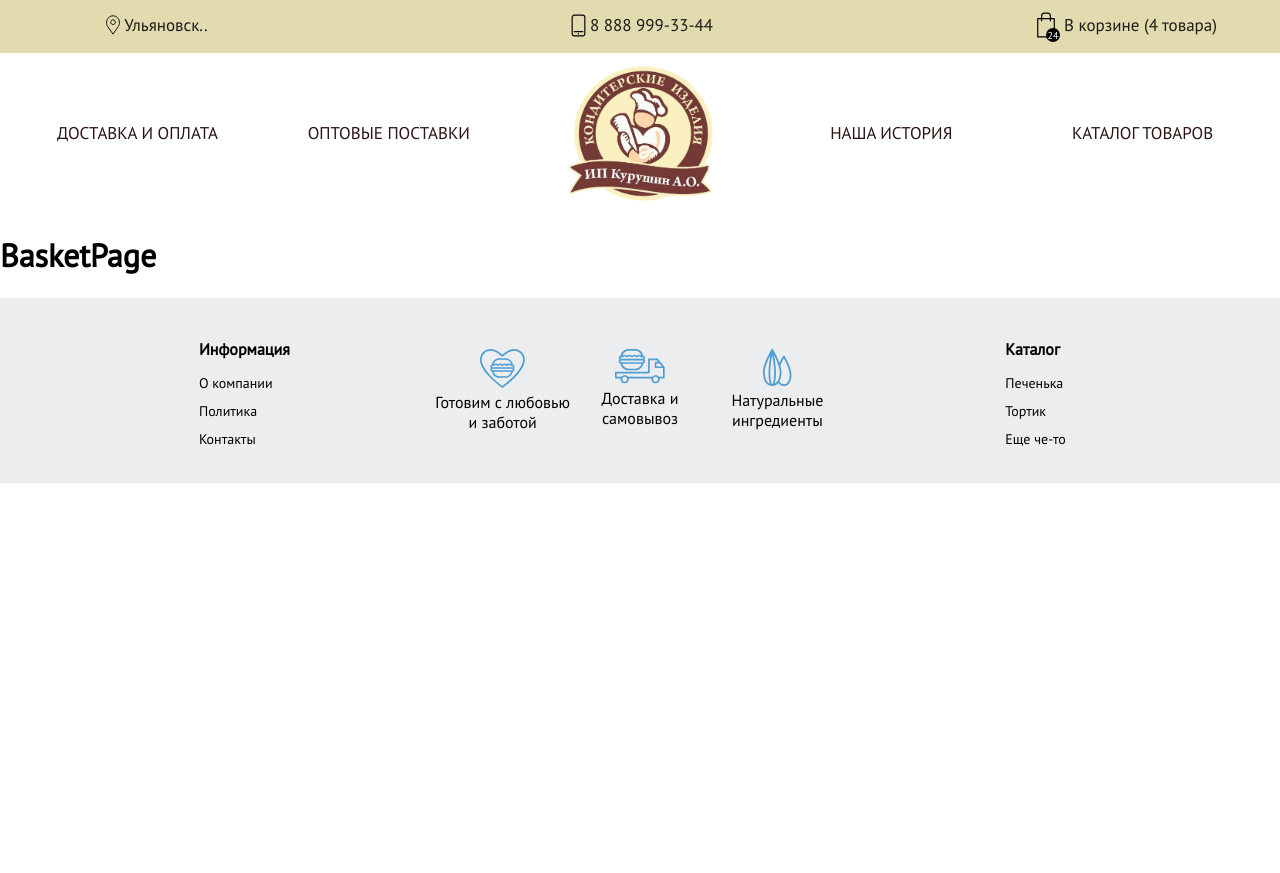
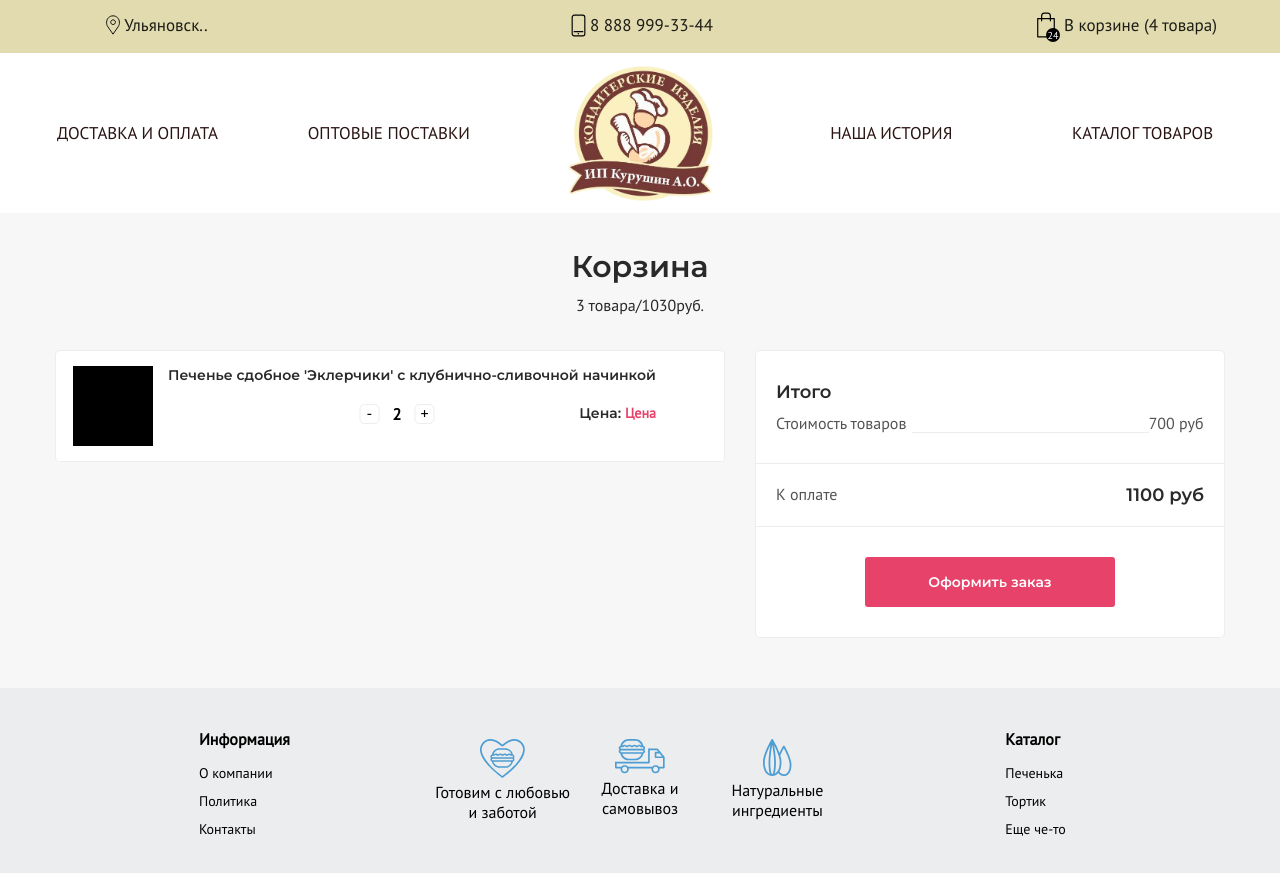
Before and after one commit to X6uddy/confectionery-frontend, a React (Create React App) app: page /basket in a window 1280 px wide. Before the commit the page ends 800 px from the top, so only its background shows below. Built offline with nearby package versions, Linux system fonts and the light colour scheme.

Commit message:
started work on basketPage

```diff
--- /dev/null
+++ b/src/components/basketCard/BasketCard.js
@@ -0,0 +1,22 @@
+import React from "react";
+import './BasketCard.scss';
+
+const BasketCard = () => {
+    return (
+        <div className="basketCard">
+            <div className="basketCard__img"></div>
+            <div className="basketCard__infoBlock">
+                <div className="basketCard__infoBlock_title">Печенье сдобное 'Эклерчики' с клубнично-сливочной начинкой</div>
+                <div className="basketCard__infoBlock-wrapper">
+                    <div className="basketCard__infoBlock_amount">
+                        <div className="basketCard__infoBlock_amount-dec">-</div>
+                        <div className="basketCard__infoBlock_amount-sum">2</div>
+                        <div className="basketCard__infoBlock_amount-inc">+</div>
+                    </div>
+                    <div className="basketCard__infoBlock_price">Цена: <span>Цена</span></div>
+                </div>
+            </div>
+        </div>
+    )
+}
+export default BasketCard
--- /dev/null
+++ b/src/components/basketCard/BasketCard.scss
@@ -0,0 +1,89 @@
+.basketCard{
+    width: 100%;
+    border-bottom: 1px solid #EDEDF0;
+    display: flex;
+    justify-content: flex-start;
+    padding: 15px 17px;
+    &__img {
+        width: 80px;
+        height: 80px;
+        object-fit: cover;
+        background-color: #000;
+    }
+    &__infoBlock{
+        margin-left: 15px;
+        display: flex;
+        justify-content: flex-start;
+        flex-direction: column;
+        &-wrapper {
+            margin-top: 20px;
+            display: flex;
+            justify-content: flex-end;
+            position: relative;
+
+        }
+        &_title {
+            color: #292929;
+            font-family: Montserrat;
+            font-size: 14px;
+            font-style: normal;
+            font-weight: 600;
+        }
+        &_amount {
+            display: flex;
+            min-width: 75px;
+            justify-content: space-between;
+            position: absolute;
+            left: 50%;
+            transform: translateX(-70%);
+            &-dec {
+                width: 20px;
+                height: 20px;
+                border: 1px solid #EDEDF0;
+                border-radius: 5px;
+                display: flex;
+                justify-content: center;
+                align-items: center;
+                padding-bottom: 3px;
+                cursor: pointer;
+                &:active {
+                    background-color: #EDEDF0;
+                }
+            }
+            &-inc {
+                width: 20px;
+                height: 20px;
+                border: 1px solid #EDEDF0;
+                border-radius: 5px;
+                display: flex;
+                justify-content: center;
+                align-items: center;
+                padding-bottom: 2px;
+                cursor: pointer;
+                &:active {
+                    background-color: #EDEDF0;
+                }
+            }
+            &-sum {
+                color: #000;
+                text-align: center;
+                font-family: PTSans-Regular;
+                font-size: 16px;
+                font-style: normal;
+                font-weight: 600;
+                line-height: normal;
+            }
+        }
+        &_price {
+            color: #292929;
+            font-family: Montserrat;
+            font-size: 14px;
+            font-style: normal;
+            font-weight: 600;
+            line-height: normal;
+            span {
+                color: #E7426A;
+            }
+        }
+    }
+}
--- a/src/components/pages/basketPage/BasketPage.js
+++ b/src/components/pages/basketPage/BasketPage.js
@@ -1,12 +1,41 @@
 import React from "react";
 
 import './BasketPage.scss';
+import BasketCard from "../../basketCard/BasketCard";
 
 
 const BasketPage = () => {
 
     return(
-        <h1>BasketPage</h1>
+        <div className="basketPage">
+            <div className="container">
+                <div className="basketPage__title">Корзина</div>
+                <div className="basketPage__totalOrder">3 товара/1030руб.</div>
+                <div className="basketPage-wrapper">
+                    <div className="basketPage__itemsList">
+                        <BasketCard />
+                    </div>
+                    <div className="basketPage__infoWindow">
+                        <div className="basketPage__infoWindow-top">
+                            <div className="basketPage__infoWindow_title">Итого</div>
+                            <div className="basketPage__infoWindow_fullPrice">
+                                <div className="basketPage__infoWindow_fullPrice-tag">Стоимость товаров</div>
+                                <div className="basketPage__infoWindow_fullPrice-divider"></div>
+                                <div className="basketPage__infoWindow_fullPrice-price">700 руб</div>
+                            </div>
+                        </div>
+                        <div className="basketPage__infoWindow-bottom">
+                            <div className="basketPage__infoWindow_forPay">К оплате</div>
+                            <div className="basketPage__infoWindow_sum">1100 руб</div>
+                        </div>
+                        <div className="basketPage__infoWindow_btn-wrapper">
+                            <button className="basketPage__infoWindow_btn">Оформить заказ</button>
+                        </div>
+                    </div>
+                </div>
+
+            </div>
+        </div>
     )
 }
 export default BasketPage
--- a/src/components/pages/basketPage/BasketPage.scss
+++ b/src/components/pages/basketPage/BasketPage.scss
@@ -0,0 +1,125 @@
+.basketPage {
+    background-color: #F7F7F7;
+    padding: 35px 0 50px 0;
+    &__title {
+        color: #292929 ;
+        text-align: center;
+        font-family: Montserrat;
+        font-size: 30px;
+        font-style: normal;
+        font-weight: 600;
+        margin-bottom: 10px;
+    }
+    &__totalOrder {
+        color: #292929;
+        text-align: center;
+        font-family: PTSans-Regular;
+        font-size: 16px;
+        font-style: normal;
+        font-weight: 400;
+        margin-bottom: 35px;
+    }
+    &-wrapper{
+        display: flex;
+        justify-content: space-between;
+    }
+    &__itemsList{
+        width: 670px;
+        height: 100%; //временно
+        border: 1px solid #EDEDF0;
+        border-bottom: none;
+        border-radius: 5px;
+        background-color: #fff;// temporary
+        overflow: hidden;
+    }
+    &__infoWindow{
+        width: 470px;
+        border: 1px solid #EDEDF0;
+        border-radius: 5px;
+        background-color: #fff;
+        &-top {
+            border-bottom: 1px solid #EDEDF0;
+            padding: 30px 20px;
+        }
+        &_title {
+            color: #292929;
+            font-family: Montserrat;
+            font-size: 18px;
+            font-style: normal;
+            font-weight: 600;
+            line-height: normal;
+        }
+        &_fullPrice {
+            display: flex;
+            margin-top: 10px;
+            &-divider {
+                width: 100%;
+                border-bottom: 1px solid #EDEDF0;
+            }
+            &-tag {
+                width: 245px;
+                color: #292929;
+                font-family: PTSans-Regular;
+                font-size: 16px;
+                font-style: normal;
+                font-weight: 400;
+                opacity: 0.8;
+            }
+            &-price {
+                width: 100px;
+                color: #292929;
+                font-family: PTSans-Regular;
+                font-size: 16px;
+                font-style: normal;
+                font-weight: 400;
+                opacity: 0.8;
+            }
+        }
+        &-bottom {
+            padding: 20px 20px;
+            border-bottom: 1px solid #EDEDF0;
+            display: flex;
+            justify-content: space-between;
+        }
+        &_forPay{
+            color: #292929;
+            font-family: PTSans-Regular;
+            font-size: 16px;
+            font-style: normal;
+            font-weight: 400;
+            opacity: 0.8;
+        }
+        &_sum {
+            color: #292929;
+            font-family: Montserrat;
+            font-size: 18px;
+            font-style: normal;
+            font-weight: 600;
+            line-height: normal;
+        }
+        &_btn {
+            display: block;
+            width: 250px;
+            height: 50px;
+            background-color: #E7426A;
+            border: none;
+            border-radius: 3px;
+            color: #fff;
+            font-family: Montserrat;
+            font-size: 14px;
+            font-style: normal;
+            font-weight: 600;
+            line-height: normal;
+            cursor: pointer;
+            &:active {
+                opacity: 0.8;
+            }
+            &-wrapper{
+                padding: 30px 20px;
+                display: flex;
+                justify-content: center;
+                align-items: center;
+            }
+        }
+    }
+}
```
